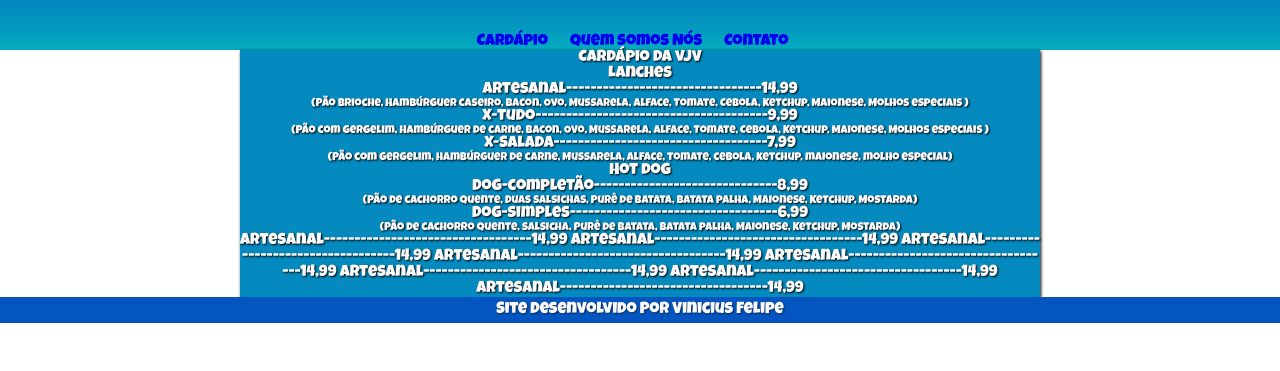
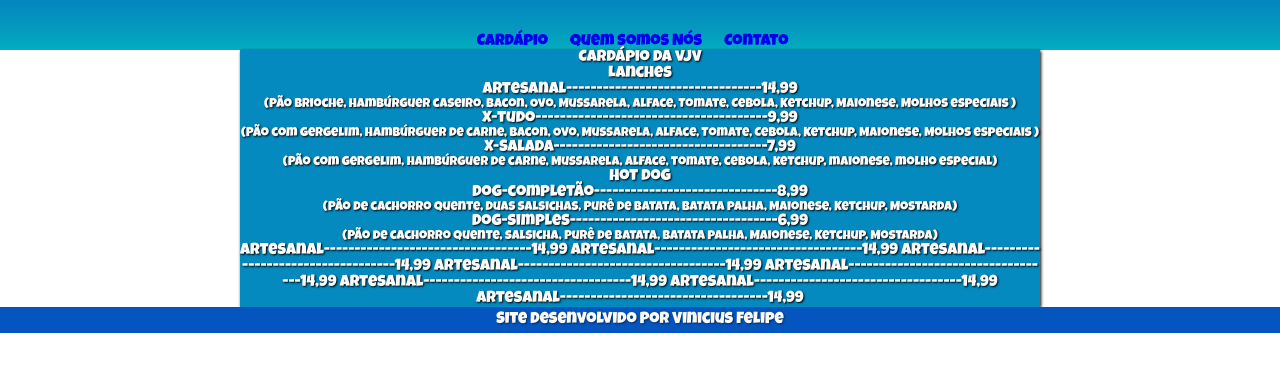
Before and after one commit to ViniciusFelipeLobo/Site-vjv, a plain HTML site: page cardapio.html in a window 1280 px wide. Shown: the part 71-442 px from the top of the page. Drawn offline with Linux system fonts and the light colour scheme.

Commit message:
Atualização

```diff
--- a/style.css
+++ b/style.css
@@ -60,10 +60,8 @@ footer{
     padding: 5px;
     text-shadow: 1px 1px 2px rgba(0, 0, 0, 0.5);
 }
-.especificação{
-    font-size: 0.5em;
+
+.caracteristicas{
+    font-size: 0.8em;
     font-weight: lighter;
 }
-.caracteristicas{
-    font-size: 0.7em;
-}
```
